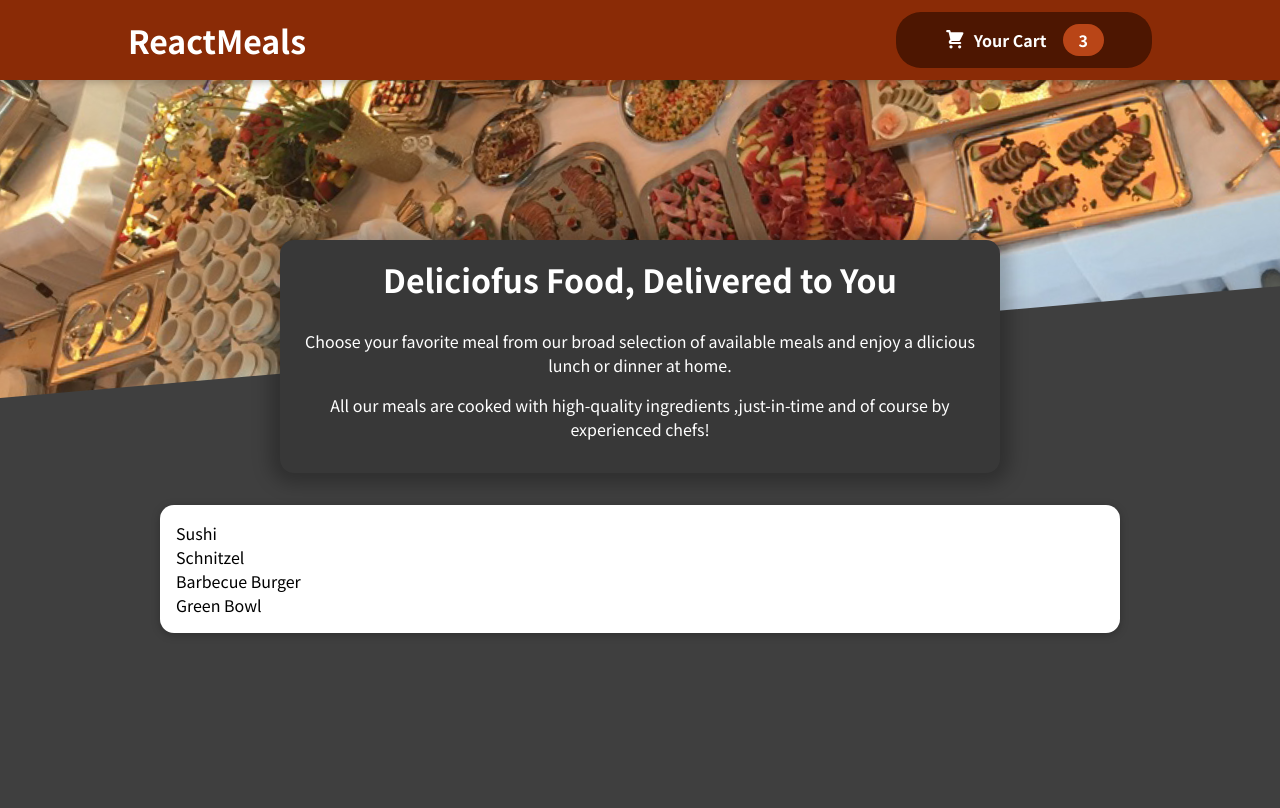
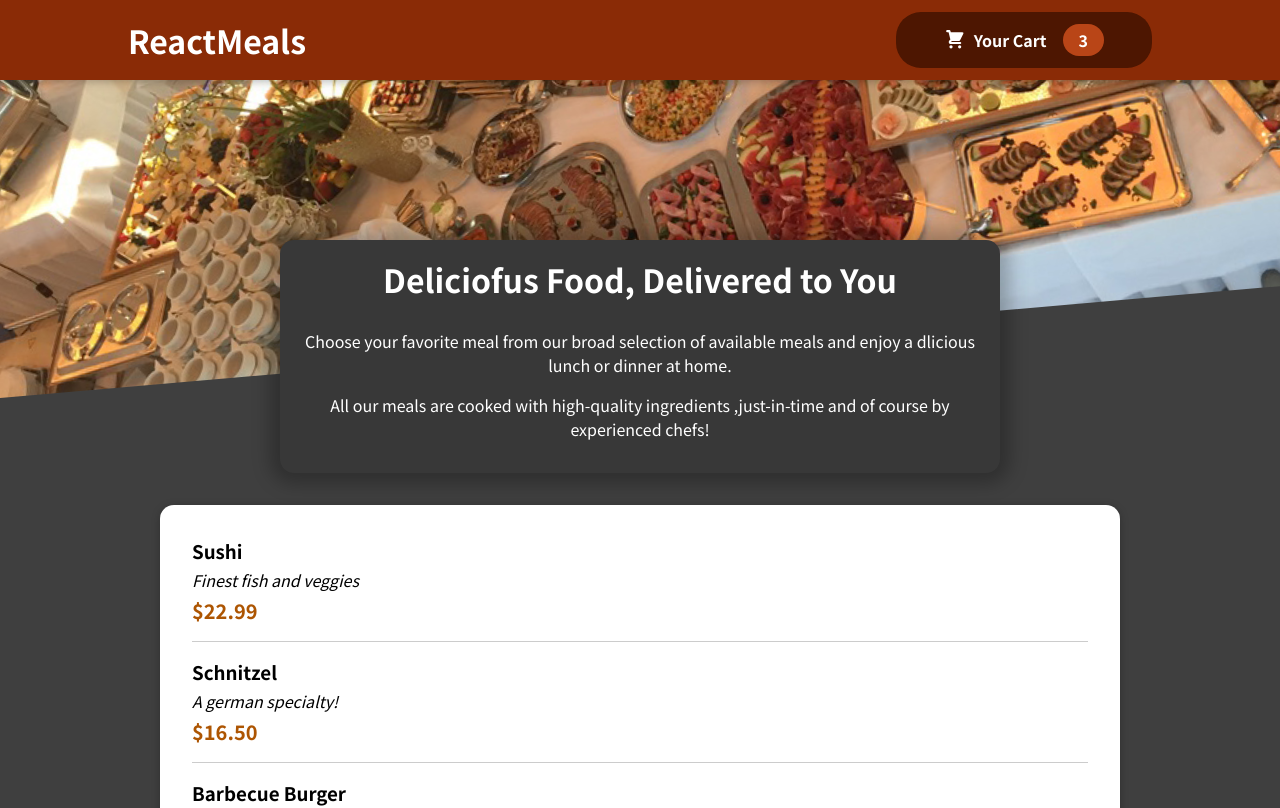
Before and after one commit to kuprelweronika/food-order-app, a React (Create React App) app: page / in a window 1280 px wide. Shown: the top 808 px of the page. Built offline with nearby package versions, Linux system fonts and the light colour scheme.

Commit message:
adding appropriate appearance for available meals

```diff
--- a/src/components/Meals/AvailableMeals.js
+++ b/src/components/Meals/AvailableMeals.js
@@ -1,5 +1,6 @@
 import classes from "./AvailableMeals.module.css";
 import Card from "../UI/Card";
+import MealItem from "./MealItem";
 
 const DUMMY_MEALS = [
   {
@@ -30,7 +31,16 @@
 
 const AvailableMeals = () => {
   // mapujemy elementy z naszego obiektu, i wkładamy je w element li
-  const mealsList = DUMMY_MEALS.map((meal) => <li>{meal.name}</li>);
+  //const mealsList = DUMMY_MEALS.map((meal) => <li>{meal.name}</li>);
+  //teraz zamiast listować to to dajemy to do nowego komponentu
+  const mealsList = DUMMY_MEALS.map((meal) => (
+    <MealItem
+      key={meal.id}
+      name={meal.name}
+      description={meal.description}
+      price={meal.price}
+    />
+  ));
   return (
     <section className={classes.meals}>
       <Card>
--- a/src/components/Meals/MealItem.js
+++ b/src/components/Meals/MealItem.js
@@ -0,0 +1,18 @@
+import classes from "./MealItem.module.css";
+
+const MealItem = (props) => {
+  //nadanie odpowiedniego wygladu cenie, dwa miejsca po przecinku, dolar
+  const price = `$${props.price.toFixed(2)}`;
+  return (
+    <li className={classes.meal}>
+      <div>
+        <h3>{props.name}</h3>
+        <div className={classes.description}> {props.description}</div>
+        <div className={classes.price}>{price}</div>
+      </div>
+      <div></div>
+    </li>
+  );
+};
+
+export default MealItem;
```
Also changed, not shown: src/components/Meals/MealItemForm.js (added), 1 other file (tests, documents, lock files or other folders).
